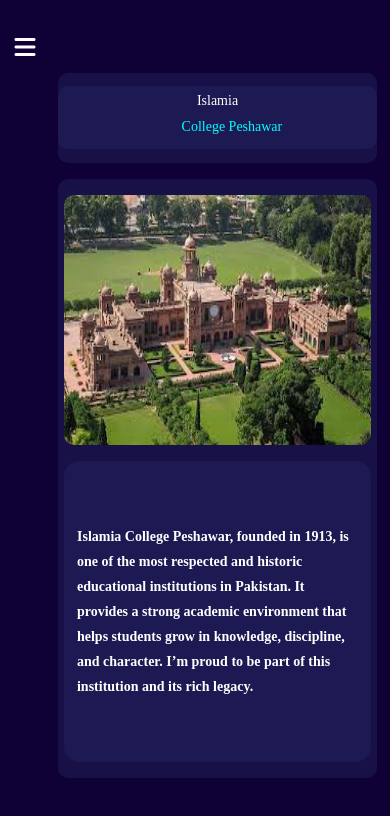
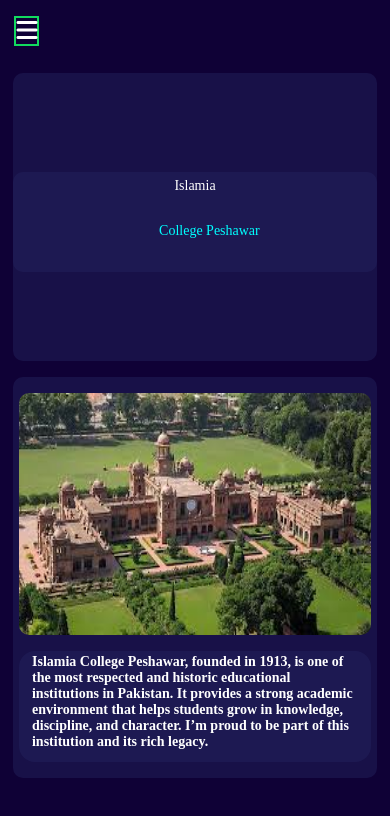
Before and after one commit to Ahsanulhaq01/personal-portfolio, a React (Vite) app: page /#/college in a window 390 px wide. Shown: the top 816 px of the page. Built offline with nearby package versions, Linux system fonts and the light colour scheme.

Commit message:
make the path correct, add some styling for responsiveness

```diff
--- a/src/App.css
+++ b/src/App.css
@@ -1,7 +1,6 @@
 
 .content-preview-container{
   flex: 1;
-  /* border: 0.1px solid rgb(202, 199, 221); */
   border-radius: 10px;
   height: 80%;
   width: 70%;
@@ -23,7 +22,7 @@
 }
 .content-preview-container .text-container .name-container{
   width: 100%;
-  height: 70%;
+  height: 100px;
   font-weight: bold;
   font-size: 20px;
   background-color: rgba(38, 38, 95, 0.445);
@@ -32,17 +31,16 @@
   flex-direction: column;
   justify-content: center;
   align-items: center;
-  padding: 0.4rem 1.4rem;
+  padding: 0.4rem 0.8rem;
   gap: 0.2rem;
   flex-shrink: 1;
 }
 .content-preview-container .text-container .name-container .intro{
   margin-left: 1.8rem;
   color: aqua;
-
 }
 .name-container p{
- height: 10%;
+  white-space: nowrap;
 }
 .content-preview-container .preview-container{
   background-color: rgba(38, 38, 95, 0.445);
@@ -70,17 +68,11 @@
 }
 .preview-container .graphic-container .graphic-container-text{
   font-size: 14px;
-  max-height: 60%;
-  max-width: 100%;
-  padding: 0rem 0.8rem;
-  display: flex;
-  justify-content: center;
-  align-items: center;
-  line-height: 25px;
+  padding: 0.2rem 0.8rem;
   font-weight: bold;
   background-color: rgba(38, 38, 95, 0.445);
   border-radius: 1rem;
-  overflow: auto;
+  overflow: scroll;
 }
 
 
@@ -98,18 +90,20 @@
   }
   .content-preview-container .text-container{
     width:100%;
-    height:15%;
+    display: flex;
+    justify-content: center;
+    align-items: center;
     padding: 0;
     margin: 0;
-
   }
 .name-container{
  display: flex;
+height: 60px;
+margin-top: 0.6rem;
 }
   .text-container .name-container p{
     font-weight: 50;
     font-size: 14px;
-    height: 100%;
     margin: 0;
   }
 
--- a/src/component/ContentPreview.jsx
+++ b/src/component/ContentPreview.jsx
@@ -12,7 +12,7 @@
         </div>
         <div className="preview-container">
             <div className="graphic-container">
-                <img src="/personal-portfolio/public/images/imrankhan.jpg" alt="" />
+                <img src="/personal-portfolio/images/imrankhan.jpg" alt="" />
                 <p className="graphic-container-text">
                   👋 Hi, I'm Ahsan Ul Haq, a Software Engineering student currently learning web development.
 I’ve completed the frontend part and am now exploring backend development to understand how everything works together.
--- a/src/component/sidebar/Sidebar.jsx
+++ b/src/component/sidebar/Sidebar.jsx
@@ -20,8 +20,8 @@
      <div className="sidebar-container">
        <i className="fa-solid fa-xmark close-icon" onClick={handleIsOpenButton}></i>
         <div className="profile-image">
-            <img src="/personal-portfolio/public/images/imrankhan.jpg" alt="profile-picture" />
-            <Link to={'/'} className="name-container">
+            <img src="/personal-portfolio/images/imrankhan.jpg" alt="profile-picture" />
+            <Link to={'/'} className="user-name-container">
                 Ahsanulhaq
             </Link>
         </div>
--- a/src/component/sidebar/sidebar.css
+++ b/src/component/sidebar/sidebar.css
@@ -30,8 +30,13 @@
   flex-direction: column;
    gap: 1rem;
 }
+.user-name-container{
+  height: 50px;
+  padding: 0.3rem 0.4rem;
+}
 .sidebar-container .profile-image img{
-  width: 80px;
+  width: 100px;
+  height:100px;
   object-fit: cover;
   border-radius:50%;
   margin-top: 1.6rem;
@@ -60,27 +65,23 @@
 }
 
 .active{
-  /* border: 2px solid rgb(18, 219, 95); */
+  border: 2px solid rgb(18, 219, 95);
   height: 30px;
   margin-top: 1rem;
   margin-left: 0.5rem;
-  position: relative;
-  top: -45%;
+  position: fixed;
+  top: 0%;
   left: 0.4rem;
   cursor: pointer;
-
 }
 
 .active i{
-  /* border: 2px solid red; */
-  height: 100%;
   font-size: 24px;
 }
 .close-icon{
   position: absolute;
   right: 10px;
   top: 18px;
-  /* border: 2px solid red; */
   border-radius: 50%;
   height: 30px;
   font-size: 24px;
--- a/src/pages/college/College.jsx
+++ b/src/pages/college/College.jsx
@@ -15,7 +15,7 @@
         </div>
         <div className="preview-container">
             <div className="graphic-container">
-                <img src="/personal-portfolio/public/images/islamia-college-peshawar.jpg" alt="" />
+                <img src="/personal-portfolio/images/islamia-college-peshawar.jpg" alt="" />
                 <p className="graphic-container-text">
 Islamia College Peshawar, founded in 1913, is one of the most respected and historic educational institutions in Pakistan. It provides a strong academic environment that helps students grow in knowledge, discipline, and character. I’m proud to be part of this institution and its rich legacy.
                 </p>
--- a/src/pages/project/ProjectPage.jsx
+++ b/src/pages/project/ProjectPage.jsx
@@ -11,7 +11,7 @@
     <div className="projects-container">
       <Project_SideBar/>
         <div className="projects-videos">
-          <video src="/personal-portfolio/public/Projects-videos/ecommerce_with_superSimpleDev.mp4" controls></video>
+          <video src="/personal-portfolio/Projects-videos/ecommerce_with_superSimpleDev.mp4" controls></video>
           <div className="link-of-source-code">
 
           <Link to={'https://github.com/Ahsanulhaq01'}>GitHub</Link>
--- a/src/pages/project/project-component/Blog.jsx
+++ b/src/pages/project/project-component/Blog.jsx
@@ -12,7 +12,7 @@
     <div className="projects-container">
             <Project_SideBar/>
         <div className="projects-videos">
-          <video src="/personal-portfolio/public/Projects-videos/blog_app.mp4" controls></video>
+          <video src="/personal-portfolio/Projects-videos/blog_app.mp4" controls></video>
           <div className="link-of-source-code">
 
           <Link to={'https://github.com/Ahsanulhaq01/Intermediate-React-Project/tree/main/blog'}>Source Code</Link>
--- a/src/pages/project/project-component/ChatBot_With_Simon.jsx
+++ b/src/pages/project/project-component/ChatBot_With_Simon.jsx
@@ -12,7 +12,7 @@
     <div className="projects-container">
       <Project_SideBar/>
         <div className="projects-videos">
-          <video src="/personal-portfolio/public/Projects-videos/Chatbot_with_superSimpleDev.mp4" controls></video>
+          <video src="/personal-portfolio/Projects-videos/Chatbot_with_superSimpleDev.mp4" controls></video>
           <div className="link-of-source-code">
 
           <Link to={'https://github.com/Ahsanulhaq01/Intermediate-React-Project/tree/main/Chatbot_in_react/'}>Source Code</Link>
--- a/src/pages/project/project-component/Ecommerce.jsx
+++ b/src/pages/project/project-component/Ecommerce.jsx
@@ -11,7 +11,7 @@
     <div className="projects-container">
       <Project_SideBar/>
         <div className="projects-videos">
-          <video src="/personal-portfolio/public/Projects-videos/ecommerce_fronted.mp4" controls></video>
+          <video src="/personal-portfolio/Projects-videos/ecommerce_fronted.mp4" controls></video>
           <div className="link-of-source-code">
 
           <Link to={'https://github.com/Ahsanulhaq01/Intermediate-React-Project/tree/main/ecommerce-fronted'}>Source Code</Link>
--- a/src/pages/project/project-component/EcommerceWithSimon.jsx
+++ b/src/pages/project/project-component/EcommerceWithSimon.jsx
@@ -11,7 +11,7 @@
     <div className="projects-container">
       <Project_SideBar/>
         <div className="projects-videos">
-          <video src="/personal-portfolio/public/Projects-videos/ecommerce_with_superSimpleDev.mp4" controls></video>
+          <video src="/personal-portfolio/Projects-videos/ecommerce_with_superSimpleDev.mp4" controls></video>
           <div className="link-of-source-code">
 
           <Link to={'https://github.com/Ahsanulhaq01/Ecommerce-project'}>Source Code</Link>
```
Also changed, not shown: src/pages/other-links/OtherLinks.jsx (+4 -4 lines), src/pages/skills/skills.css (+3 -5 lines).
